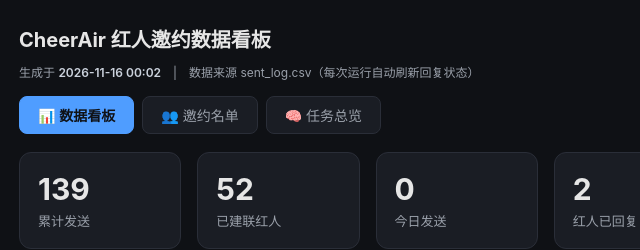
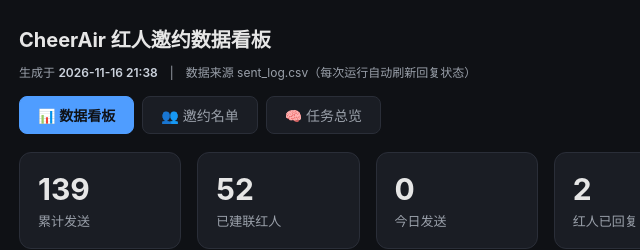
Before and after one commit to yeriovchen11/cheerair-data, a plain HTML site: page dashboard.html in a window 1280 px wide. Shown: the top 250 px of the page, 5-645 px from the left. Drawn offline with Linux system fonts and the light colour scheme.

Commit message:
dashboard: 更新 dashboard.html (Contents API)

```diff
--- a/dashboard.html
+++ b/dashboard.html
@@ -33,7 +33,7 @@ a.mail:hover{color:#7db9ff}
 .gen b{color:#cbd2dc;font-weight:600}
 </style></head><body>
 <h1>CheerAir 红人邀约数据看板</h1>
-<div class="gen">生成于 <b>2026-11-16 00:02</b>　|　数据来源 sent_log.csv（每次运行自动刷新回复状态）</div>
+<div class="gen">生成于 <b>2026-11-16 21:38</b>　|　数据来源 sent_log.csv（每次运行自动刷新回复状态）</div>
 <div class="tabbar">
   <button class="tabbtn active" data-t="dashboard" onclick="swt('dashboard')">📊 数据看板</button>
   <button class="tabbtn" data-t="roster" onclick="swt('roster')">👥 邀约名单</button>
```
